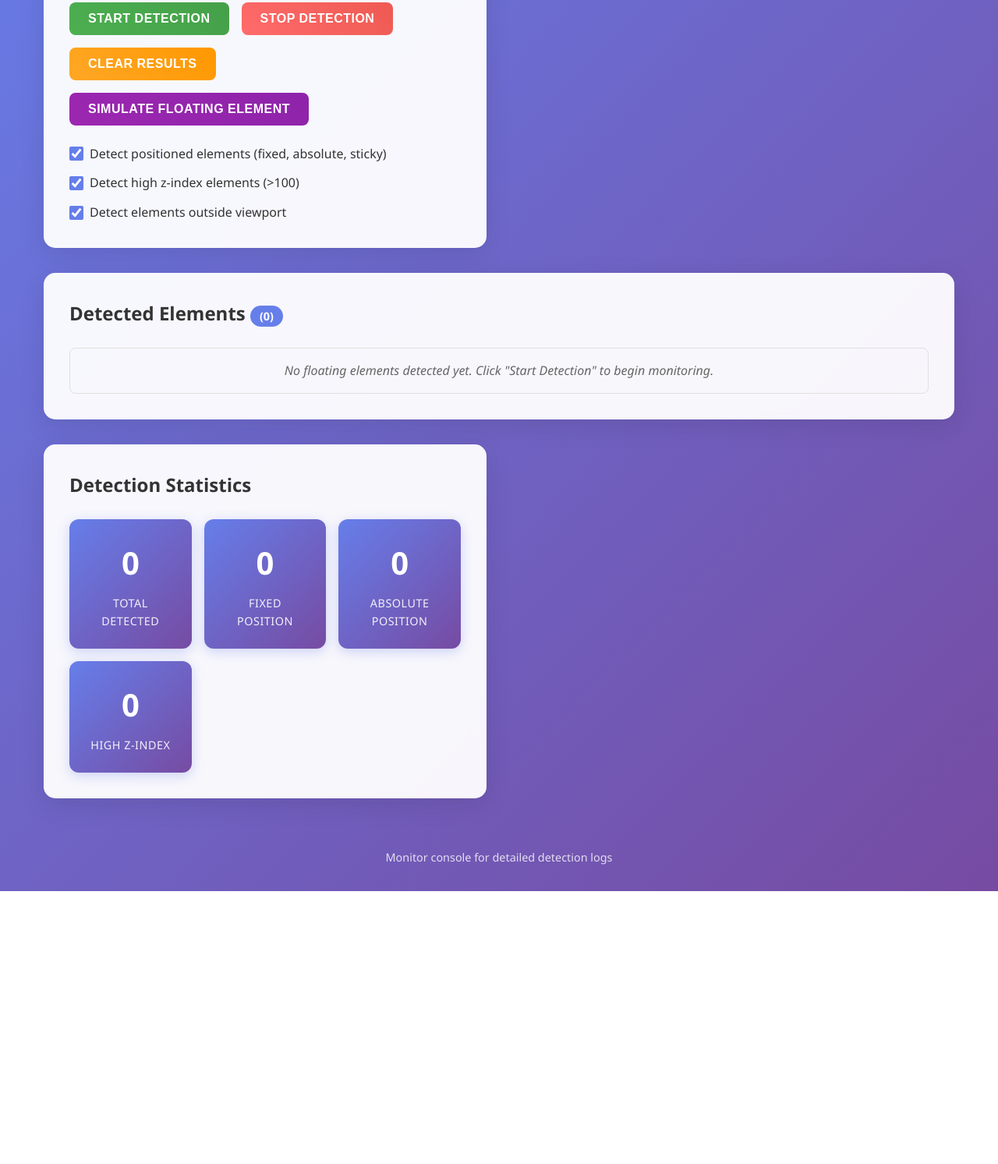
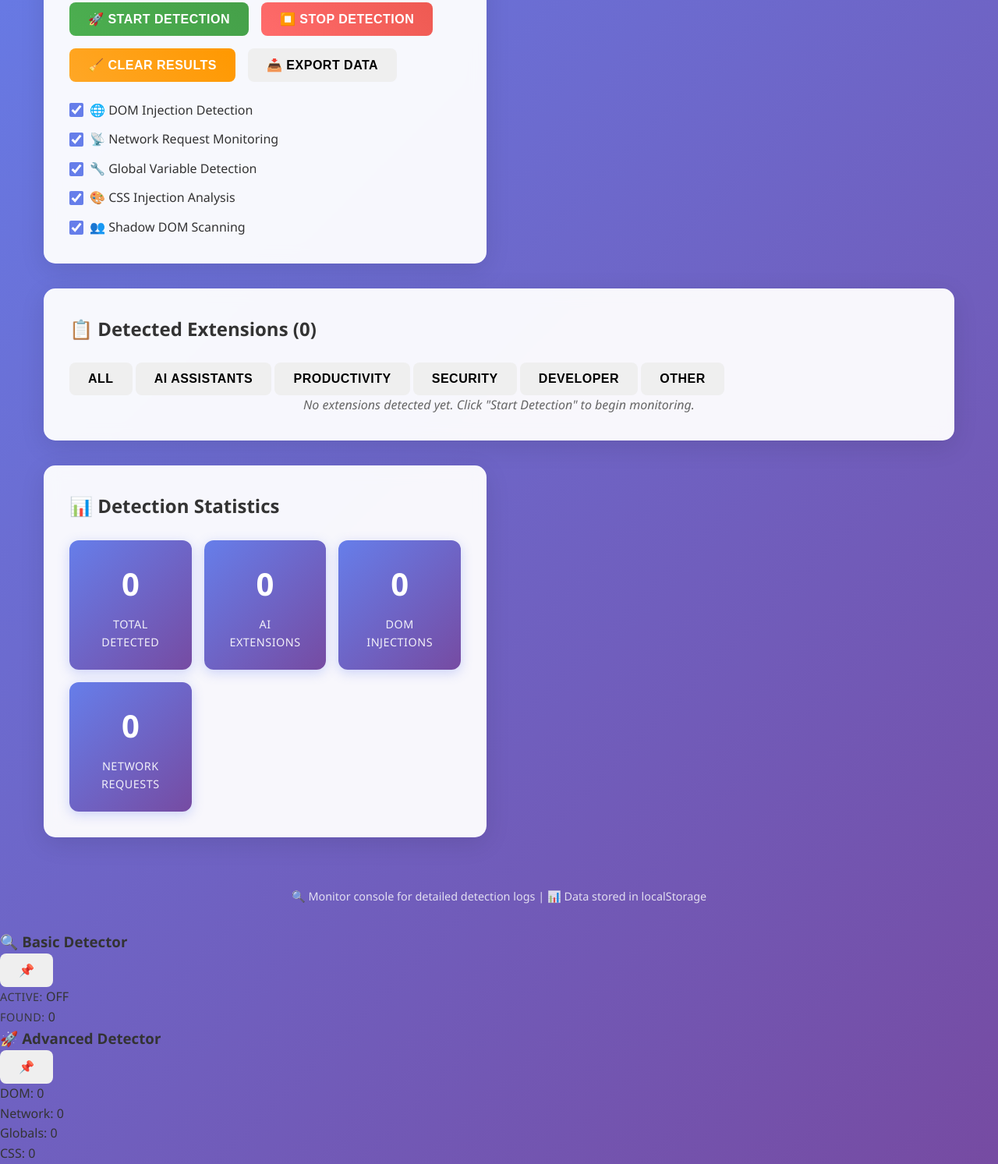
Before and after one commit to Abhijithirepro/3_extension_icon_check, a plain HTML site: page index.html in a window 1280 px wide. Shown: the part 289-1782 px from the top of the page at 78% size. Before the commit the page ends 1432 px from the top, so only its background shows below. Drawn offline with Linux system fonts and the light colour scheme.

Commit message:
Update index.html

```diff
--- a/index.html
+++ b/index.html
@@ -3,74 +3,140 @@
 <head>
     <meta charset="UTF-8">
     <meta name="viewport" content="width=device-width, initial-scale=1.0">
-    <title>Floating Element Detector</title>
+    <title>🔍 Extension Detection System</title>
     <link rel="stylesheet" href="style.css">
 </head>
 <body>
     <header>
-        <h1>🔍 Floating Element Detector</h1>
-        <p>This tool detects floating icons, sidebars, and overlays injected into the DOM</p>
+        <h1>🔍 Extension Detection System</h1>
+        <p>Advanced detection of browser extensions and AI assistants injected into the DOM</p>
     </header>
 
     <main>
         <section class="controls">
-            <h2>Controls</h2>
+            <h2>🎮 Detection Controls</h2>
             <div class="button-group">
-                <button id="startDetection" class="btn-primary">Start Detection</button>
-                <button id="stopDetection" class="btn-secondary">Stop Detection</button>
-                <button id="clearResults" class="btn-clear">Clear Results</button>
-                <button id="simulateFloating" class="btn-simulate">Simulate Floating Element</button>
+                <button id="startDetection" class="btn-primary">🚀 Start Detection</button>
+                <button id="stopDetection" class="btn-secondary">⏹️ Stop Detection</button>
+                <button id="clearResults" class="btn-clear">🧹 Clear Results</button>
+                <button id="exportData" class="btn-export">📥 Export Data</button>
             </div>
 
             <div class="options">
                 <label>
-                    <input type="checkbox" id="detectPosition" checked>
-                    Detect positioned elements (fixed, absolute, sticky)
+                    <input type="checkbox" id="detectDOM" checked>
+                    🌐 DOM Injection Detection
                 </label>
                 <label>
-                    <input type="checkbox" id="detectHighZIndex" checked>
-                    Detect high z-index elements (>100)
+                    <input type="checkbox" id="detectNetwork" checked>
+                    📡 Network Request Monitoring
                 </label>
                 <label>
-                    <input type="checkbox" id="detectOverflow" checked>
-                    Detect elements outside viewport
+                    <input type="checkbox" id="detectGlobals" checked>
+                    🔧 Global Variable Detection
+                </label>
+                <label>
+                    <input type="checkbox" id="detectCSS" checked>
+                    🎨 CSS Injection Analysis
+                </label>
+                <label>
+                    <input type="checkbox" id="detectShadowDOM" checked>
+                    👥 Shadow DOM Scanning
                 </label>
             </div>
         </section>
 
         <section class="results">
-            <h2>Detected Elements <span id="elementCount">(0)</span></h2>
-            <div id="detectedElements" class="element-list">
-                <p class="no-results">No floating elements detected yet. Click "Start Detection" to begin monitoring.</p>
+            <h2>📋 Detected Extensions <span id="extensionCount">(0)</span></h2>
+            <div class="filter-tabs">
+                <button class="filter-tab active" data-category="all">All</button>
+                <button class="filter-tab" data-category="ai">AI Assistants</button>
+                <button class="filter-tab" data-category="productivity">Productivity</button>
+                <button class="filter-tab" data-category="security">Security</button>
+                <button class="filter-tab" data-category="developer">Developer</button>
+                <button class="filter-tab" data-category="other">Other</button>
+            </div>
+            <div id="detectedExtensions" class="extension-list">
+                <p class="no-results">No extensions detected yet. Click "Start Detection" to begin monitoring.</p>
             </div>
         </section>
 
         <section class="stats">
-            <h2>Detection Statistics</h2>
+            <h2>📊 Detection Statistics</h2>
             <div class="stats-grid">
                 <div class="stat-card">
                     <div class="stat-number" id="totalDetected">0</div>
                     <div class="stat-label">Total Detected</div>
                 </div>
                 <div class="stat-card">
-                    <div class="stat-number" id="fixedElements">0</div>
-                    <div class="stat-label">Fixed Position</div>
+                    <div class="stat-number" id="aiExtensions">0</div>
+                    <div class="stat-label">AI Extensions</div>
                 </div>
                 <div class="stat-card">
-                    <div class="stat-number" id="absoluteElements">0</div>
-                    <div class="stat-label">Absolute Position</div>
+                    <div class="stat-number" id="domInjections">0</div>
+                    <div class="stat-label">DOM Injections</div>
                 </div>
                 <div class="stat-card">
-                    <div class="stat-number" id="highZIndexElements">0</div>
-                    <div class="stat-label">High Z-Index</div>
+                    <div class="stat-number" id="networkRequests">0</div>
+                    <div class="stat-label">Network Requests</div>
                 </div>
             </div>
         </section>
     </main>
 
     <footer>
-        <p>Monitor console for detailed detection logs</p>
+        <p>🔍 Monitor console for detailed detection logs | 📊 Data stored in localStorage</p>
     </footer>
+
+    <!-- Basic Detection Panel -->
+    <div id="basicPanel" class="detection-panel basic-panel">
+        <div class="panel-header">
+            <h3>🔍 Basic Detector</h3>
+            <button class="panel-toggle" data-panel="basicPanel">📌</button>
+        </div>
+        <div class="panel-content">
+            <div class="detection-stats">
+                <div class="stat-item">
+                    <span class="stat-label">Active:</span>
+                    <span class="stat-value" id="basicStatus">OFF</span>
+                </div>
+                <div class="stat-item">
+                    <span class="stat-label">Found:</span>
+                    <span class="stat-value" id="basicCount">0</span>
+                </div>
+            </div>
+            <div id="basicResults" class="panel-results"></div>
+        </div>
+    </div>
+
+    <!-- Advanced Detection Panel -->
+    <div id="advancedPanel" class="detection-panel advanced-panel">
+        <div class="panel-header">
+            <h3>🚀 Advanced Detector</h3>
+            <button class="panel-toggle" data-panel="advancedPanel">📌</button>
+        </div>
+        <div class="panel-content">
+            <div class="detection-methods">
+                <div class="method-stat">
+                    <span class="method-label">DOM:</span>
+                    <span class="method-count" id="domCount">0</span>
+                </div>
+                <div class="method-stat">
+                    <span class="method-label">Network:</span>
+                    <span class="method-count" id="networkCount">0</span>
+                </div>
+                <div class="method-stat">
+                    <span class="method-label">Globals:</span>
+                    <span class="method-count" id="globalsCount">0</span>
+                </div>
+                <div class="method-stat">
+                    <span class="method-label">CSS:</span>
+                    <span class="method-count" id="cssCount">0</span>
+                </div>
+            </div>
+            <div id="advancedResults" class="panel-results"></div>
+        </div>
+    </div>
 
     <script src="script.js"></script>
 </body>
```
